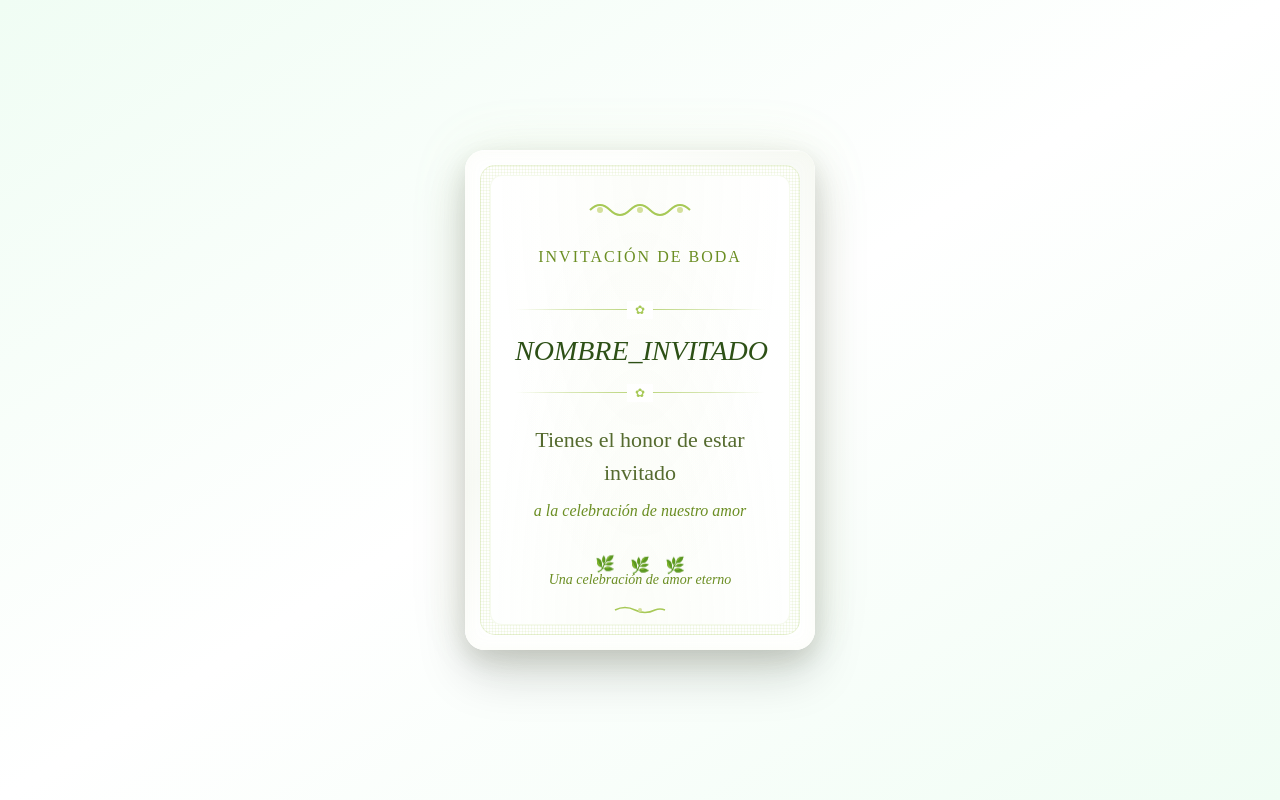
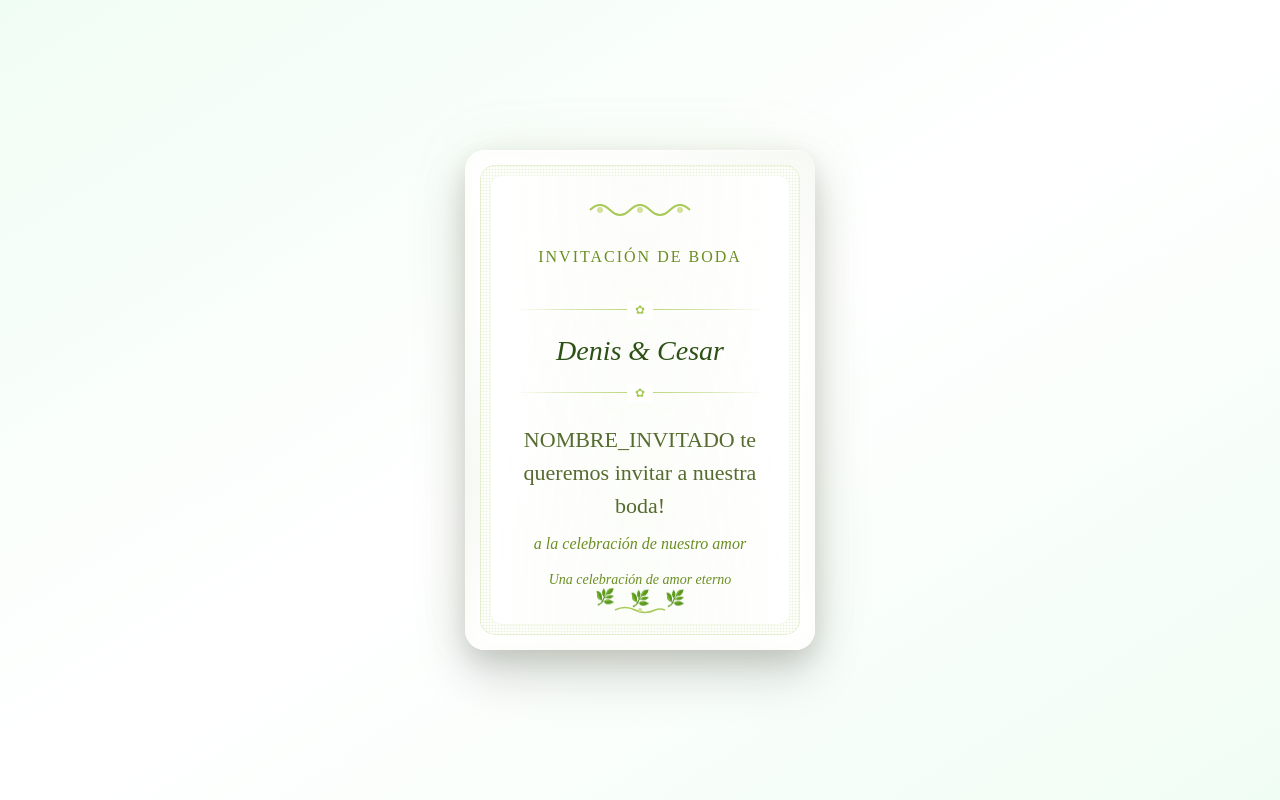
Before and after one commit to cerciber/invitation, a Next.js app: page / in a window 1280 px wide. Built offline with nearby package versions, Linux system fonts and the light colour scheme.

Commit message:
feat: Change text

```diff
--- a/src/components/sections/HeroSection.tsx
+++ b/src/components/sections/HeroSection.tsx
@@ -119,12 +119,12 @@ export function HeroSection({ guestCode }: HeroSectionProps) {
               <div className="card-content">
                 <div className="guest-name-container">
                   <div className="floral-divider" style={getFrontParallaxStyle(1.5)}></div>
-                  <h1 className="guest-name" style={getFrontParallaxStyle(0.8)}>{guestName}</h1>
+                  <h1 className="guest-name" style={getFrontParallaxStyle(0.8)}>Denis & Cesar</h1>
                   <div className="floral-divider" style={getFrontParallaxStyle(1.5)}></div>
                 </div>
 
                 <div className="invitation-message" style={getFrontParallaxStyle(0.6)}>
-                  <p className="main-message">Tienes el honor de estar {guestInfo?.female ? "invitada" : "invitado"}</p>
+                  <p className="main-message">{guestName} te queremos invitar a nuestra boda!</p>
                   <p className="sub-message">a la celebración de nuestro amor</p>
                 </div>
 
```
